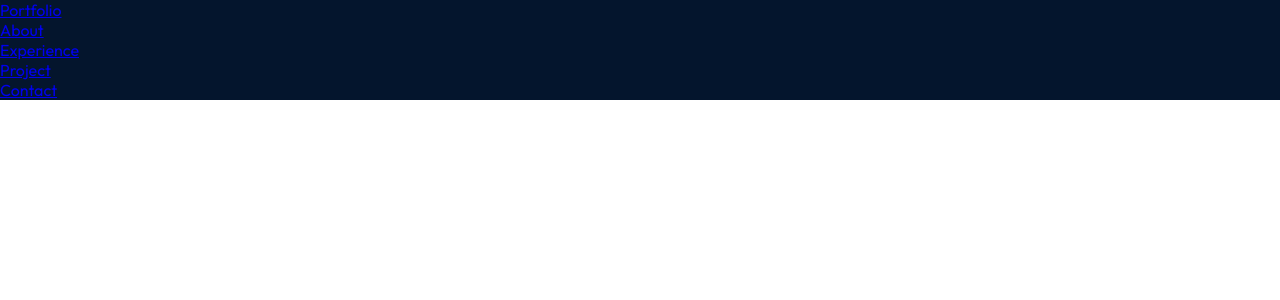
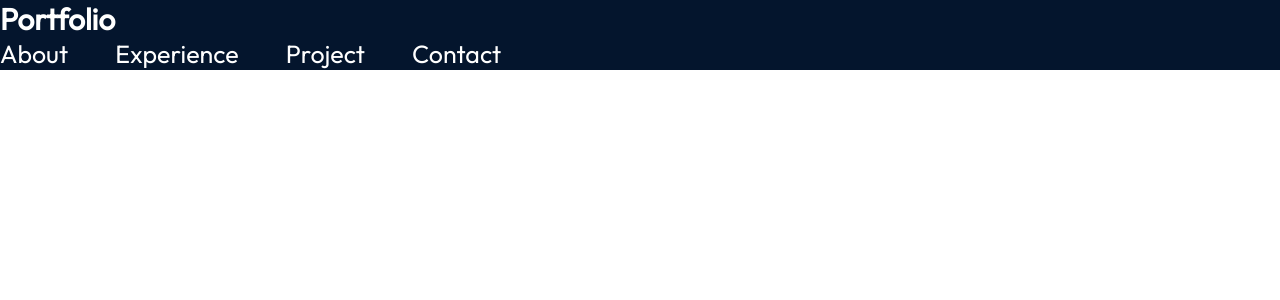
Before and after one commit to SREERAGEG/seg_site, a React (Vite) app: page / in a window 1280 px wide. Shown: the top 300 px of the page. Built offline with nearby package versions, Linux system fonts and the light colour scheme.

Commit message:
Navbar changes-1

```diff
--- a/src/components/Navbar/Navbar.jsx
+++ b/src/components/Navbar/Navbar.jsx
@@ -1,11 +1,11 @@
 import React from "react";
-
+import styles from "./Navbar.module.css"
 export const Navbar =() =>{
     return (
-        <nav >
-            <a href="/">Portfolio</a>
-            <div >
-        <ul >
+        <nav className={styles.nabar}>
+            <a className={styles.title} href="/">Portfolio</a>
+            <div className={styles.menu}>
+        <ul className={styles.menuItems}>
             <li>
                 <a href='#about'>About</a>
             </li>
--- /dev/null
+++ b/src/components/Navbar/Navbar.module.css
@@ -0,0 +1,34 @@
+@import "../../vars.css";
+
+.navbar {
+    position: relative;
+    display: flex;
+    align-items: center;
+    justify-content: space-between;
+    padding-top: 61px;
+    z-index: 2;
+    margin: 0 10%;
+}
+
+.title{
+    font-size: 30px;
+    font-weight: 600;
+    text-decoration: none;
+    color: var(--color-text);
+}
+
+.menu{
+    display: flex;
+}
+
+.menuItems{
+    display: flex;
+    gap: 47px;
+    list-style: none;
+}
+
+.menuItems a{
+    font-size: 25px;
+    color: var(--color-text);
+    text-decoration: none;
+}
```
